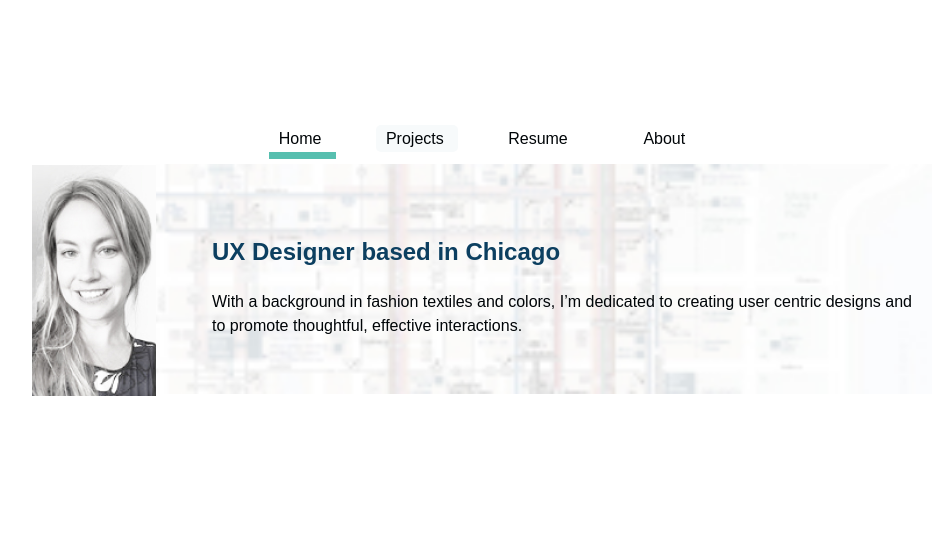
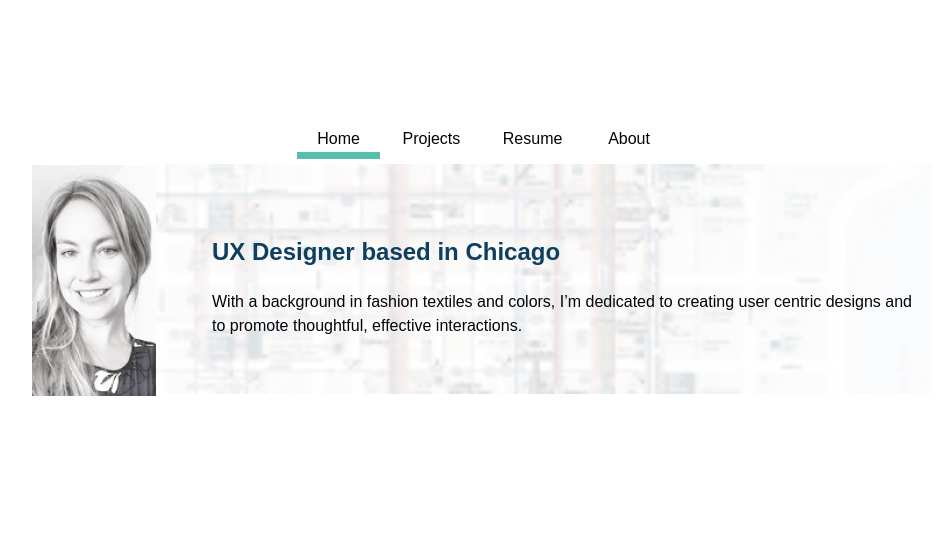
Before and after one commit to bonnie234/personal-portfolio, a plain HTML site: page index.html in a window 1280 px wide. Shown: the part 258-800 px from the top of the page, without its empty margins (158-1100 px from the left). Drawn offline with Linux system fonts and the light colour scheme; a web font is replaced by a local one.

Commit message:
project update

```diff
--- a/index.html
+++ b/index.html
@@ -30,10 +30,10 @@
       </div>
       <div class="nav">
         <ul id="top-navigation">
-          <li><a href="index.html" class="navbar-link home"> Home </a></li>
-          <li><a href="index.html#nav-work" class="navbar-link project"> Projects </a></li>
-          <li><a href="images/bonniegabrielson_resume.pdf" class="navbar-link resume"> Resume </a></li>
-          <li><a href="about.html" class="navbar-link about"> About </a> </li>
+          <li><a href="index.html" class="navbar-link home">Home</a></li>
+          <li><a href="index.html#nav-projects" class="navbar-link projects">Projects</a></li>
+          <li><a href="images/bonniegabrielson_resume.pdf" class="navbar-link resume">Resume</a></li>
+          <li><a href="about.html" class="navbar-link about">About</a></li>
         </ul>
       </div>
         <div class="hero">
@@ -47,7 +47,7 @@
         </div>
 
       <div class="mainprojects">
-            <h2><a name="nav-work">Explore My Projects</a></h2>
+            <h2><a name="nav-projects">Explore My Projects</a></h2>
       </div>
 
       <div class="main">
--- a/styles/main.css
+++ b/styles/main.css
@@ -81,17 +81,16 @@ header {
   font: 1.6rem/150% "Muli", sans-serif;
   font-weight: 300;
   color: #000508;
-  padding: .5rem 1rem;
+  padding: .5rem 2rem;
   text-decoration: none;
 }
-
 
 .home {
   border-bottom: .7rem solid #57BFAF;
 }
 
 ul#top-navigation li{
-  display: inline;
+  display: inline-block;
 }
 
 .logoname {
```
Also changed, not shown: 2 other files.
